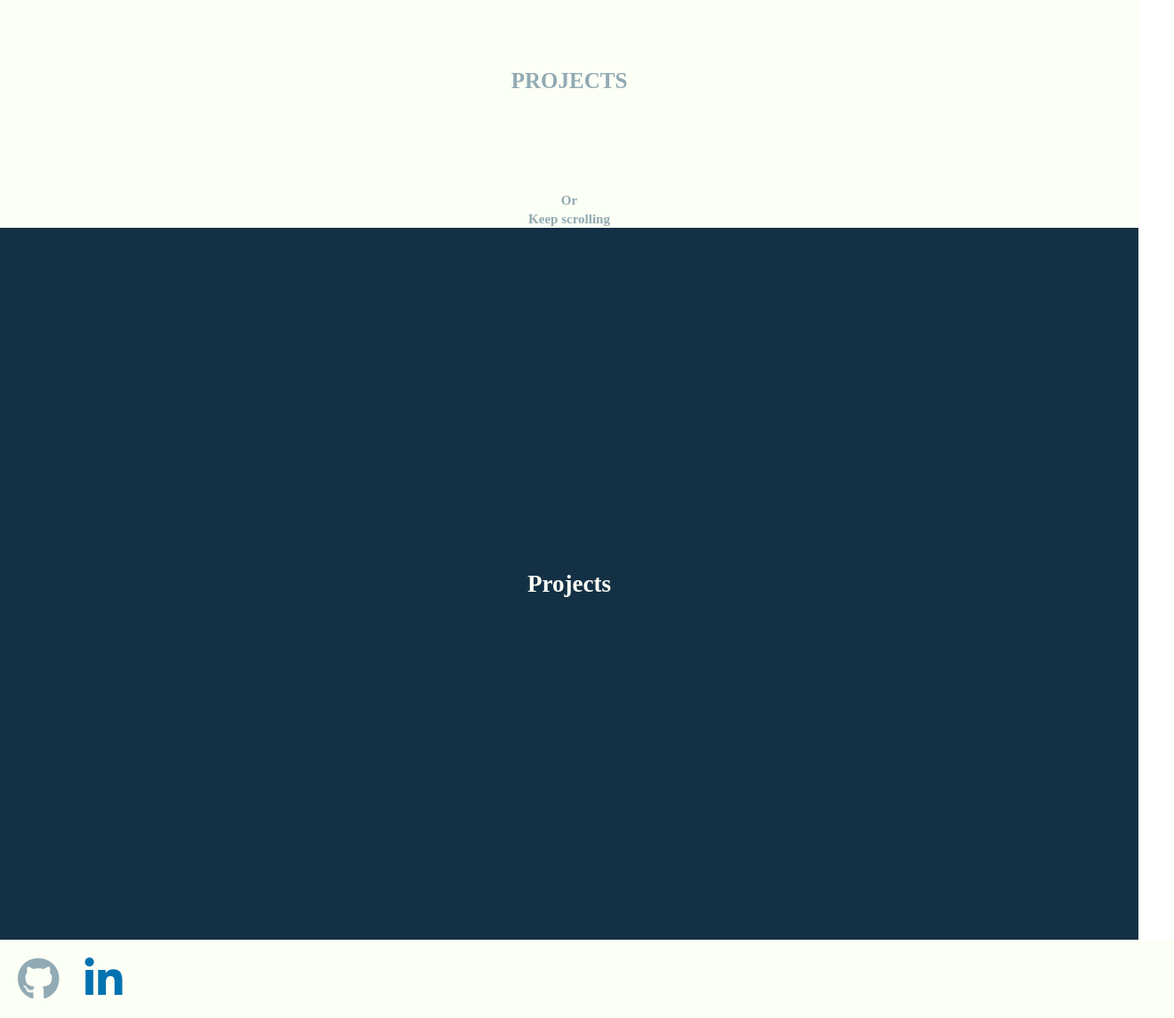
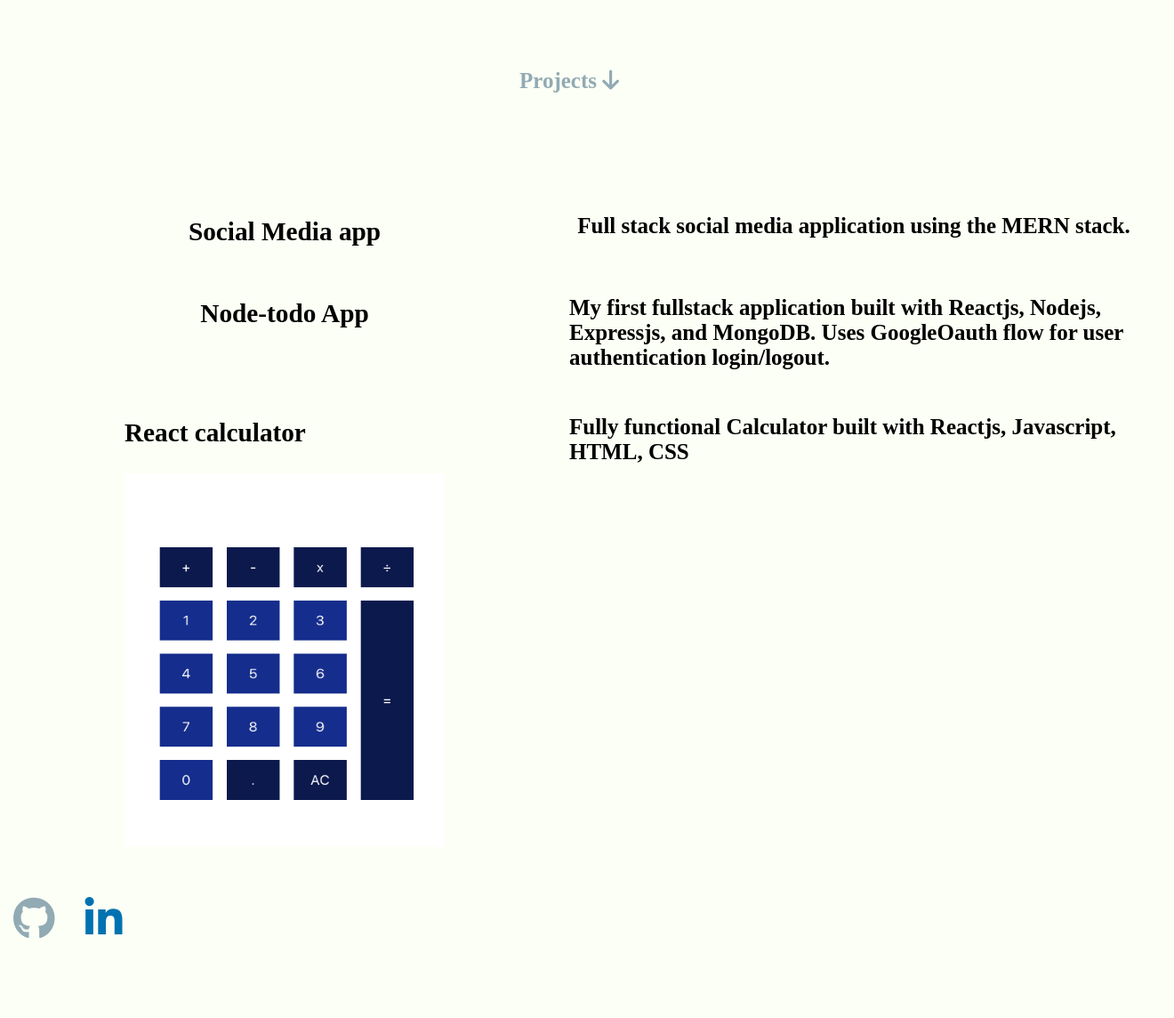
Before and after one commit to RicardoTlatelpa/ricardoportfolio, a plain HTML site: page index.html in a window 1280 px wide. Shown: the part 585-1729 px from the top of the page at 89% size, 1320 px wide, since content can reach past the window. After the commit the page ends 1653 px from the top, so only its background shows below. Drawn offline with nearby package versions, Linux system fonts and the light colour scheme; a script that the page names is missing; a web font is replaced by a local one.

Commit message:
new design idea

```diff
--- a/animations.js
+++ b/animations.js
@@ -1,5 +1,3 @@
-
-
     gsap.from("#header-test",
     {
         opacity: 0,
@@ -7,43 +5,3 @@ gsap.from("#header-test",
         y: -50,
         ease: Power4.easeInOut
     });
-gsap.from("#footer-message",
-{
-    opacity:0,
-    duration:2,
-    y: -50,
-    ease: Power3.easeInOut
-})
-
-//panel switching scrollMagic and GSAP
-
-var controller = new ScrollMagic.Controller();
-var tl = new TimelineMax();
-
-tl.fromTo(
-    "section.panel.projects",
-    1,
-    { xPercent: 100 },
-    { xPercent: 0, ease:
-    Linear.easeNone },
-    "+=1"
-);
-tl.fromTo(
-    "section.panel.services",
-    1,
-    { yPercent: 100 },
-    { yPercent: 0, ease: Linear.easeNone},
-    "+=1"
-);
-
-var scene = new ScrollMagic.Scene({
-    triggerElement: "#pinMaster",
-    triggerHook: "onLeave",
-    duration: "350%"
-})
-    .setPin("#pinMaster")
-    .setTween(tl)
-
-    .addTo(controller);
-
-scene.removeIndicators();
--- a/index.html
+++ b/index.html
@@ -6,7 +6,7 @@
     <meta http-equiv="X-UA-Compatible" content="ie=edge">
     <title>Ricardo Tlatelpa</title>
 
-    <link rel="stylesheet" type="text/css" href = 'stylesheet.css'/>
+    <link rel="stylesheet" type="text/css" href = './styles/stylesheet.css'/>
 
     <link href="https://fonts.googleapis.com/css?family=Frank+Ruhl+Libre&display=swap" rel="stylesheet">
 
@@ -19,7 +19,7 @@
     <header>
         <a href = '/'><h2>Ricardo Tlatelpa</h2></a>
         <ul>
-            <li><a href= '#'>About Me</a></li>
+            <li><a href= 'aboutMe.html'>About Me</a></li>
             <li><a href= '#'>Blogs</a></li>
             <li id = "lastListItem"><a href= '#'>Hire me</a></li>
 
@@ -34,69 +34,58 @@
             <br>
          <span class = 'sub-header'> Actively seeking employment </span>
          <br>
-         <a href = "#"><span class = "sub-header-project">PROJECTS</span></a>
+         <span class = 'sub-header-project'>Projects <i class="fas fa-arrow-down"></i></span>
         </h1>
-        <span style = 'display: inline' class = "scrollingMes">Or <br>Keep scrolling</span>
+
     </div>
         </div>
     </div>
     </section>
-    <div id = "pinMaster">
-            <div id = "pinContainer">
-            <section class = "panel aboutMe">
-                    <div class = "aboutMe-content">
-                        <h1>About me </h1>
-                        <span>
-                        I was in a 4 year Software engineering Pilot program in High school where I was exposed to all sorts of powerful technologies: HTML,CSS, Javascript, Ruby, Arduino, Scratch, etc.
-                    </span>
 
-                    <a href = "https://github.com/ricardojrt6565"><p>Click here for my SEP Github</p></a>
-                    <a href = "https://hstatsep.github.io/"><p>Link to my 4 year SEP program</p></a>
+
+            <section class = "projects">
+                    <div class = "projects-content">
+                        <div>
+                          <h3>Social Media app</h3>
+                        </div>
+
+                            <div><p>Full stack social media application using the MERN stack.</p></div>
+                        <div class = "todo-project">
+                            <h3>Node-todo App</h3>
+
+                        </div>
+
+                            <div><p>My first fullstack application built with Reactjs, Nodejs, Expressjs, and MongoDB. Uses GoogleOauth flow for user authentication login/logout.</p></div>
+                        <div class = "project-calculator">
+                                <h3>React calculator</h3>
+                            <a href = 'https://ricardotlatelpa.github.io/finallyacalculator/'><img src = "./assets/reactCalculator.png"/></a>
+                        </div>
+
+                            <div><p>Fully functional Calculator built with Reactjs, Javascript, HTML, CSS</p></div>
                     </div>
             </section>
-            <section class = "panel projects">
-                <div class = "projects-content">
-                    <h1>Today with my mastery of Javascript</h1>
-                    <ul>
-                        <li><img id = "mongo-image"src = "./assets/mongoDbSticker.png" alt = "mongodb"/></li>
-                        <li><img id = "express-image"src = "./assets/express-routing-logo.png" alt = "expressjs"/></li>
-                        <li><img id = "react-image" src = "./assets/reactjsSticker.png" alt = "reactjs"/></li>
-                        <li><img id = "node-image" src = "./assets//nodejsSticker.png" alt = "nodejs"/></li>
 
 
 
-                    </ul>
-                    <h2>I've become familiar with the MERN Stack</h2>
-
-
-
-                </div>
-            </section>
-            <section class = "panel services">
-                <div>
-                    <h1 id = "footer-message">Projects </h1>
-
-                </div>
-
-            </section>
-        </div>
-
-          <footer class = "non-footer">
-                <div class = 'narrow-footer'>
+          <footer >
+                <div class = "footer-content">
                 <a href ='https://github.com/RicardoTlatelpa'><i class="fab fa-github fa-3x" style = 'color: #91AAB4'></i></a>
                 <a href = 'www.linkedin.com/in/ricardo-tlatelpa-971b2a179'><i id = "linkedinLogo"class="fab fa-linkedin-in fa-3x" style = 'color: #0072b1 '></i></a>
-            </div>
+                </div>
     </footer>
-</div>
+
 
 <script src = "https://s3-us-west-2.amazonaws.com/s.cdpn.io/16327/gsap-latest-beta.min.js"></script>
 <script src="https://kit.fontawesome.com/85e783b52c.js" crossorigin="anonymous"></script>
-
-<script src="https://cdnjs.cloudflare.com/ajax/libs/gsap/2.1.3/TweenMax.min.js"></script>
-<script src="https://cdnjs.cloudflare.com/ajax/libs/ScrollMagic/2.0.7/ScrollMagic.min.js"></script>
-<script src="https://cdnjs.cloudflare.com/ajax/libs/ScrollMagic/2.0.7/plugins/animation.gsap.min.js"></script>
-<script src="https://cdnjs.cloudflare.com/ajax/libs/ScrollMagic/2.0.7/plugins/debug.addIndicators.min.js"></script>
 <script src = "animations.js"></script>
 
 </body>
 </html>
+
+<!--
+    About me content
+    <h1>About me</h1>
+        I was in a 4 year Software engineering Pilot program in High school where I was exposed to all sorts of powerful technologies: HTML,CSS, Javascript, Ruby, Arduino, Scratch, etc.
+
+    <a href = "https://github.com/ricardojrt6565"><p>Click here for my SEP Github</p></a>
+    <a href = "https://hstatsep.github.io/"><p>Link to my 4 year SEP program</p></a> -->
--- a/stylesheet.css
+++ b/styles/stylesheet.css
@@ -5,11 +5,10 @@ html {
   font-family: 'Frank Ruhl Libre', serif;
   margin: 0px;
   padding: 0;
+  background-color: #FCFFF5;
 }
-
 .home{
     background-color: #FCFFF5;
-
     height: auto;
 }
 
@@ -18,7 +17,6 @@ html {
     min-height: 100vh;
 
 }
-
 header{
     position: absolute;
     width: 100%;
@@ -38,7 +36,7 @@ header ul li{
     display: inline-block;
     font-size: 18px;
     color: #3E606F;
-    /* margin-left: 10px; */
+    margin-right: 10px;
 }
 a{
     text-decoration: none;
@@ -47,10 +45,7 @@ a{
 header ul li:active{
     border-bottom: 3px solid #CBDBD7;
 }
-
-
 .content{
-
     display: block;
     width: 100%;
     text-align:center;
@@ -60,37 +55,21 @@ header ul li:active{
     display: inline-block;
     font-size: 25px;
     color: #91AAB4;
-
 }
 .sub-header-project{
     padding:0;
     display: inline-block;
     font-size: 25px;
     color: #91AAB4;
-
 }
-.sub-header-project:hover{
-    color: black;
+footer{
+    height: 2.5em;
 }
-
-
-footer{
-    /* position: absolute;
-    bottom: 0;
-    width: 100%; */
-    height: 2.5em;
-
-}
-
 footer h3{
     float: left;
     width: 100%;
     height: 100%;
     bottom: 0;
-}
-
-#lastListItem{
-    margin-right: 10px;
 }
 .content h1{
     font-size: 6em;
@@ -102,32 +81,6 @@ footer h3{
     color: #91AAB4;
     font-weight: normal;
 }
-
-.narrow-footer{
-    display: inline-block;
-    padding: 20px;
-    width: 100%;
-    background-color: #FCFFF5;
-}
-
-
-.panel{
-    height: 100%;
-    width: 100%;
-    position: absolute;
-}
-
-#pinContainer{
-    width: 100%;
-    height: 100vh;
-    overflow: hidden;
-    position: relative;
-}
-
-#pinMaster{
-    position: relative;
-}
-
 section{
     display: flex;
     align-items: center;
@@ -136,68 +89,43 @@ section{
     font-weight: 700;
 
 }
-.aboutMe{
+.projects{
     background-color: #FCFFF5;
     font-size: 25px;
     color: black;
-    word-spacing: 5px;
+    height: auto;
+    padding-bottom: 50px;
 }
-.aboutMe-content{
-    width: 60%;
-}
-
-.projects{
-    /* background-image: url('./assets/joanna-kosinska-1_CMoFsPfso-unsplash.jpg'); */
-    /* background-size: cover; */
-    background-color:#FCFFF5;
-    /* background-repeat: no-repeat; */
-    color:#8A9D48;
-}
-.projects ul li{
-    display: inline-block;
-    margin-right: 80px;
+.projects-content{
+    display: grid;
+    width: 100%;
+    height: 100%;
+    grid-template-columns: repeat(2,1fr);
 
 }
 
-
-
-
-.projects-content h1{
-    text-align: center;
-}
-.projects-content h2{
-    text-align: center;
+.projects-content div{
+    justify-self: center;
 }
 
 .services{
     background-color: #143045;
     color:#FCFFF5;
-
 }
 .scrollingMes{
     font-size: 15px;
     color: #91AAB4;
 }
-#react-image{
-    height: 100px;
-    width: 110px;
-}
-#node-image{
-    width: 140px;
-    height: 130px;
+
+.footer-content a{
+    padding: 15px;
 }
 
-#express-image{
-    width: 120px;
-    margin-bottom: 25px;
+.project-calculator img{
+    width: 360px;
+    height: 420px;
 }
-#mongo-image{
-    width: 160px;
-    height: 150px;
-
+.todo-project img{
+    width: 400px;
+    height: 300px;
 }
-
-
-#linkedinLogo{
-    margin-left: 25px;
-}
```
Also changed, not shown: aboutMe.html (added, +12 -0 lines), assets/reactCalculator.png (added), styles/aboutme.css (added), 1 other file. Lines whose indentation alone changed are shown as unchanged.
